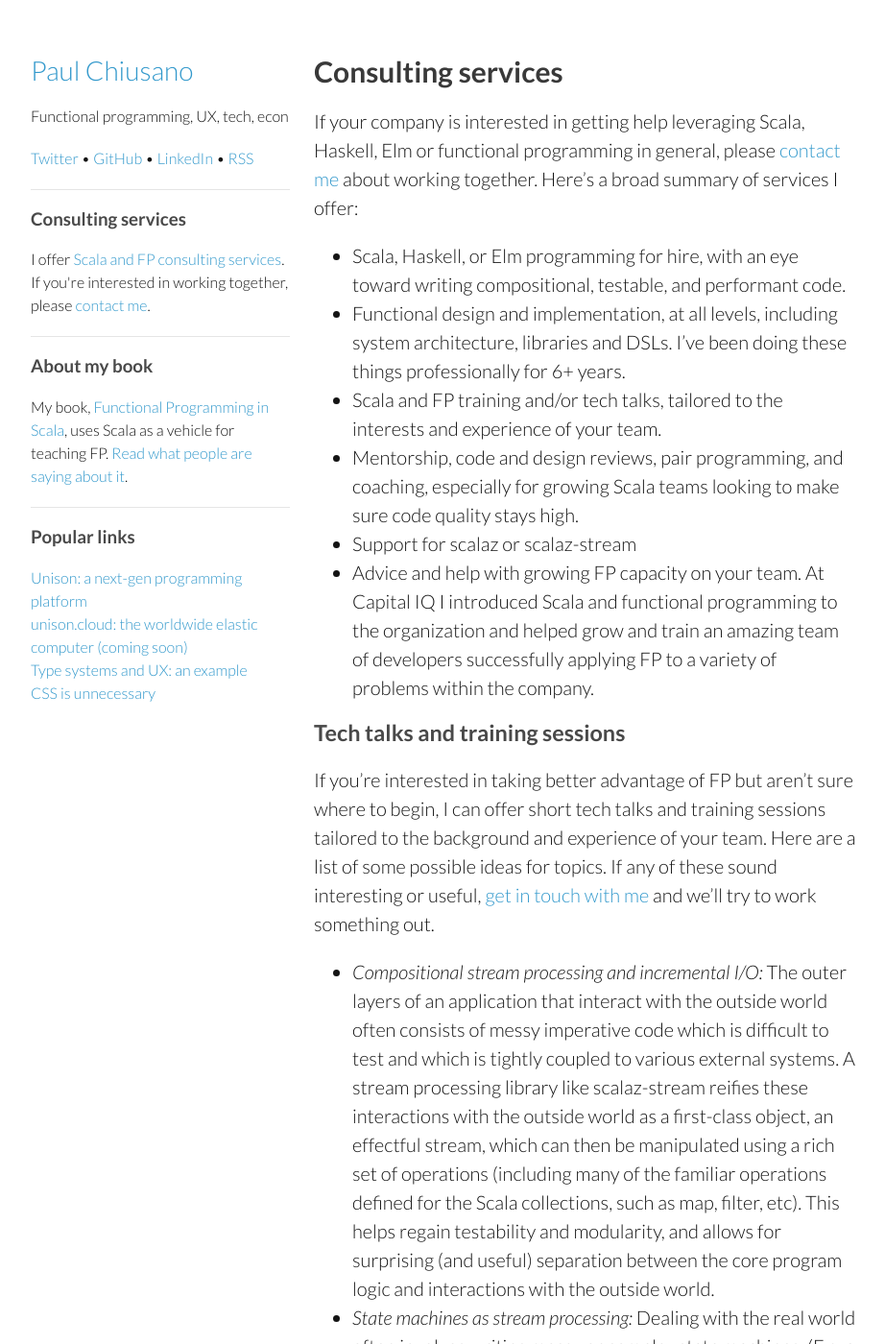
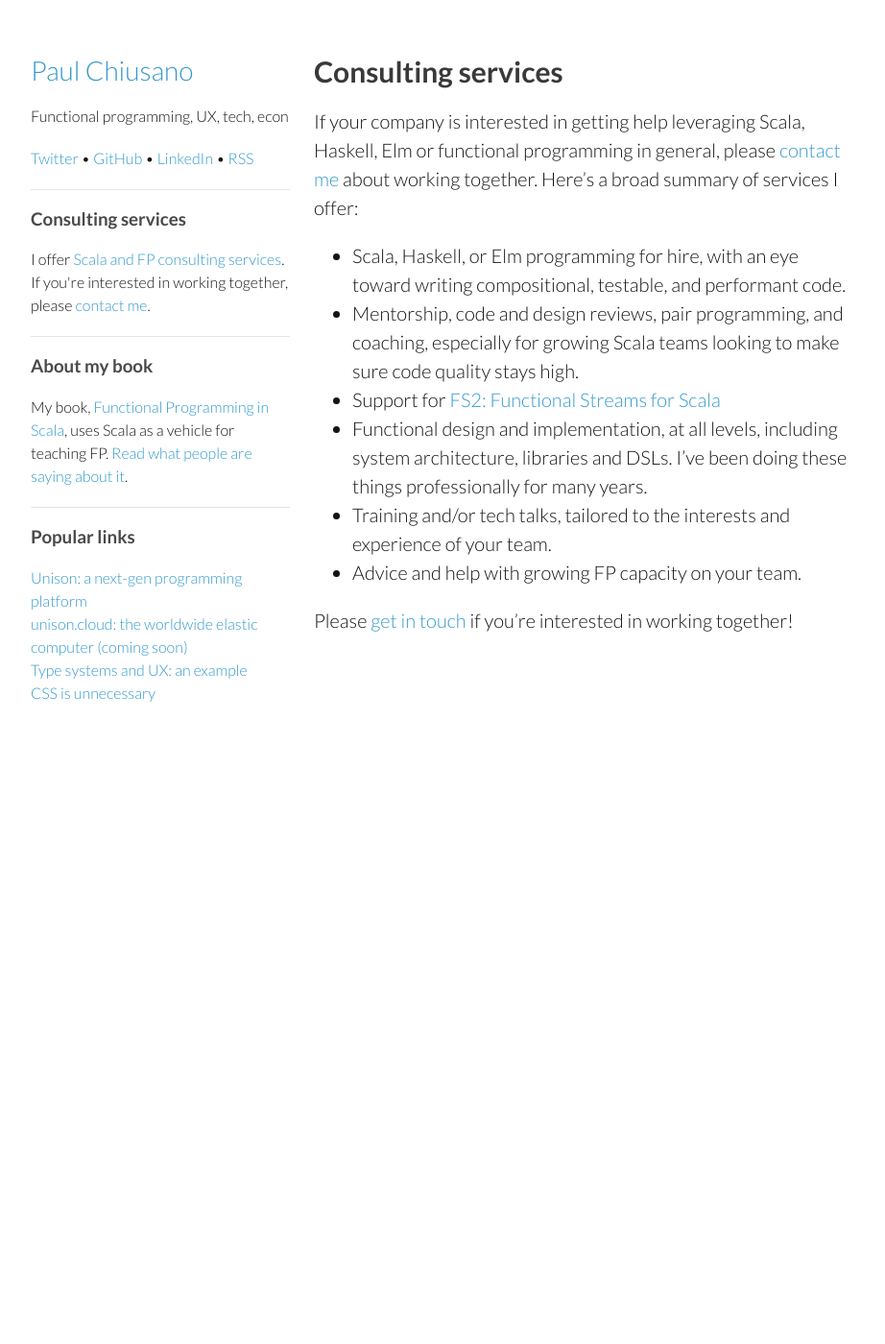
Before and after one commit to pchiusano/pchiusano.github.io, a Jekyll site: the page built from consulting-services.html, in a window 1280 px wide and 1400 px high. Shown: the whole window at 96% size, without its empty margins (178-1100 px from the left). Built offline with Jekyll 4.4.1, drawn with Linux system fonts in a browser that asks for light colours; some of the changed text lies outside the part shown.

Commit message:
Update consulting-services.markdown

```diff
--- a/_includes/consulting-services.markdown
+++ b/_includes/consulting-services.markdown
@@ -3,21 +3,10 @@
 If your company is interested in getting help leveraging Scala, Haskell, Elm or functional programming in general, please [contact me](mailto:paul.chiusano@stage-n.com) about working together. Here's a broad summary of services I offer:
 
 * Scala, Haskell, or Elm programming for hire, with an eye toward writing compositional, testable, and performant code.
-* Functional design and implementation, at all levels, including system architecture, libraries and DSLs. I've been doing these things professionally for 6+ years.
-* Scala and FP training and/or tech talks, tailored to the interests and experience of your team.
 * Mentorship, code and design reviews, pair programming, and coaching, especially for growing Scala teams looking to make sure code quality stays high.
-* Support for scalaz or scalaz-stream
-* Advice and help with growing FP capacity on your team. At Capital IQ I introduced Scala and functional programming to the organization and helped grow and train an amazing team of developers successfully applying FP to a variety of problems within the company.
+* Support for [FS2: Functional Streams for Scala](http://fs2.co)
+* Functional design and implementation, at all levels, including system architecture, libraries and DSLs. I've been doing these things professionally for many years.
+* Training and/or tech talks, tailored to the interests and experience of your team.
+* Advice and help with growing FP capacity on your team.
 
-### Tech talks and training sessions
-
-If you're interested in taking better advantage of FP but aren't sure where to begin, I can offer short tech talks and training sessions tailored to the background and experience of your team. Here are a list of some possible ideas for topics. If any of these sound interesting or useful, [get in touch with me](mailto:paul.chiusano@stage-n.com) and we'll try to work something out.
-
-* _Compositional stream processing and incremental I/O:_ The outer layers of an application that interact with the outside world often consists of messy imperative code which is difficult to test and which is tightly coupled to various external systems. A stream processing library like scalaz-stream reifies these interactions with the outside world as a first-class object, an effectful stream, which can then be manipulated using a rich set of operations (including many of the familiar operations defined for the Scala collections, such as map, filter, etc). This helps regain testability and modularity, and allows for surprising (and useful) separation between the core program logic and interactions with the outside world.
-* _State machines as stream processing:_ Dealing with the real world often involves writing messy or complex state machines. (E.g. a node in a cluster may first accept a job request, which transitions it to a state where it expects a handshake message within 10 seconds, followed by a payload of job data, at which point it begins processing this data, with periodic checking of a cancellation signal). These sorts of interactions and protocols can be recast as stream processing, giving us a nice combinator library for assembling these behaviors, with the usual benefits of compositionality and testability.
-* _Designing domain specific languages and their interpreters:_ Introductory talk on designing DSLs in Scala, using a worked example. This is more to introduce the basic vocabulary and concepts of DSL design. Shallow vs deep embeddings, GADT-style representations vs "finally tagless" representations, HOAS and other approaches to variable bindings.
-* _Worked DSL / functional library design for a domain of your choosing:_ You tell me a little bit about some domain that is relevant to what you're doing, I prep some material and walk through designing a library for that domain.
-* _Designing a serializable DSL for time series manipulation and numeric processing:_ Exploration of design space around a DSL for expressing streaming numeric and analytic computations, and its associated interpreter. Topics: representation of sliding window computations, multi-input computations without explicit tupling or zipping, multi-pass computations, grouping and aggregation, recovering sharing and minimizing passes, and distributed execution. Recommended prerequisites: Designing domain specific languages and their interpreters.
-* Any chapters that your company is interested in from the book I am coauthoring, [Functional Programming in Scala](http://manning.com/bjarnason), could be turned into a session, and I can also do regular sessions, working sequentially through the book's content, tailored to the background and experience of members of the team.
-
-This is not meant to be an exhaustive list, so if you have other ideas for topics, please let me know and I'll see what I can do.
+Please [get in touch](mailto:paul.chiusano@stage-n.com) if you're interested in working together!
```
